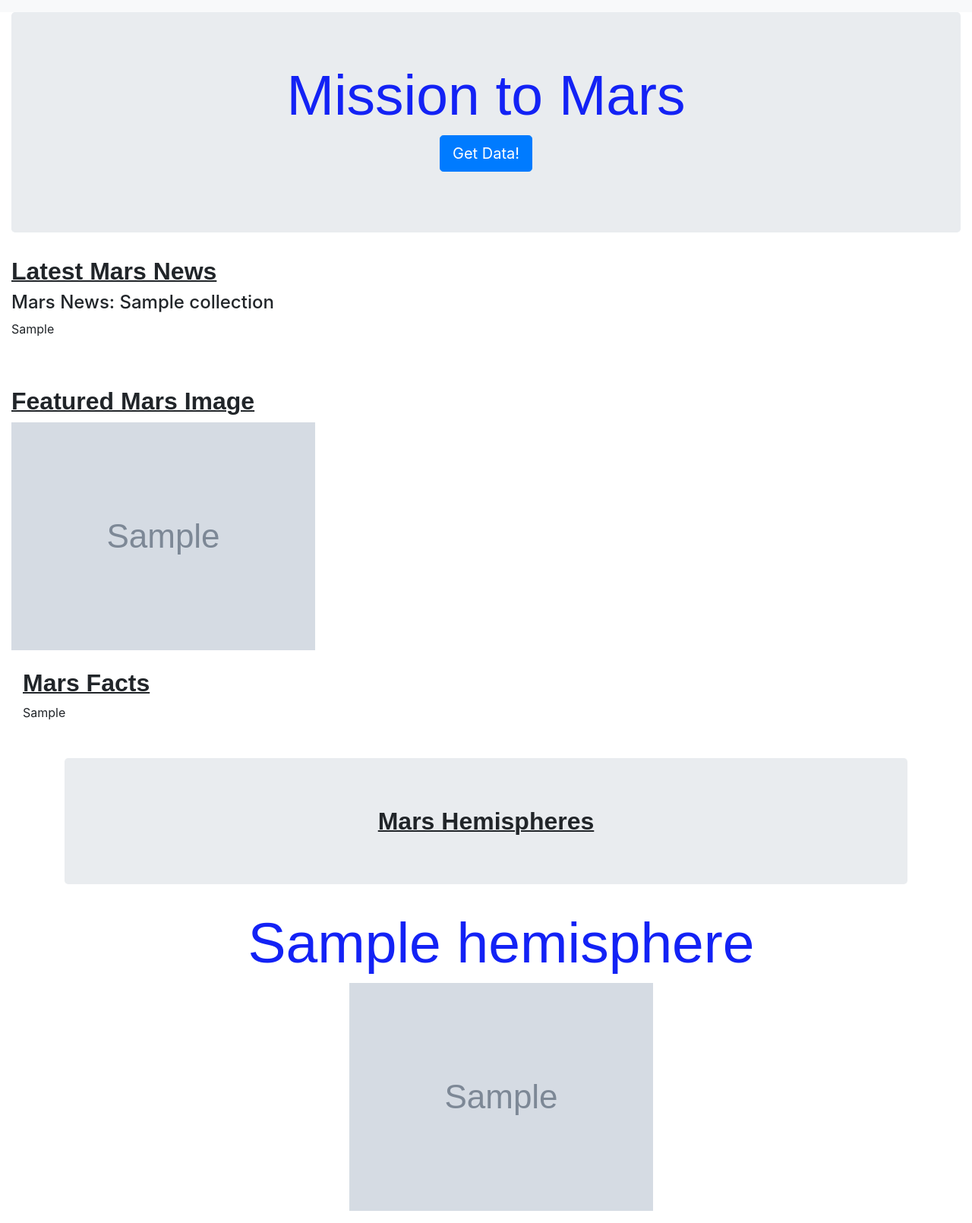
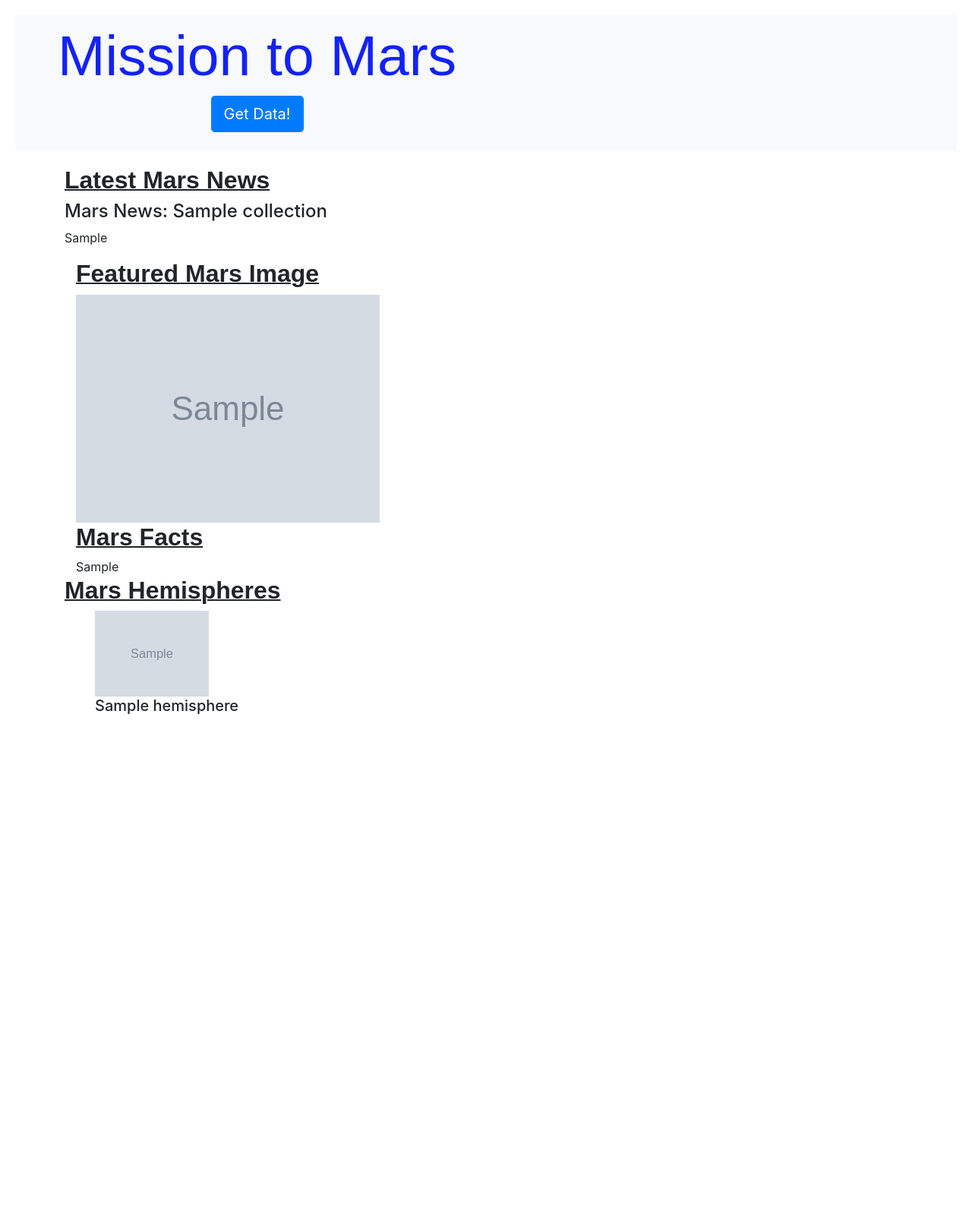
Before and after one commit to MarcLeslie/web-scraping-challenge, a Flask app: page / in a window 1280 px wide. Shown: the whole page at 76% size. After the commit the page ends 940 px from the top, so only its background shows below. Run offline with Flask 2, Linux system fonts and the light colour scheme; grey boxes marked "Sample" are stand-in pictures; a database or web service that is not in the repository returns one stand-in record (values such as "Sample title"); some libraries are stand-ins or nearby versions.

Commit message:
Getting there, very slowly

```diff
--- a/Mission_to_Mars/static/style.css
+++ b/Mission_to_Mars/static/style.css
@@ -12,3 +12,12 @@ h2 {
     text-decoration-line: underline;
     text-decoration-thickness: 2px;
 }
+
+header {
+    text-align: center;
+    padding: 20px;
+}
+
+.bottom-img {
+    width: 150px;
+}
--- a/Mission_to_Mars/templates/index.html
+++ b/Mission_to_Mars/templates/index.html
@@ -7,16 +7,20 @@
     <meta charset="UTF-8">
     <link rel="stylesheet" href="https://stackpath.bootstrapcdn.com/bootstrap/4.3.1/css/bootstrap.min.css" integrity="sha384-ggOyR0iXCbMQv3Xipma34MD+dH/1fQ784/j6cY/iJTQUOhcWr7x9JvoRxT2MZw1T" crossorigin="anonymous">
     <link rel="stylesheet" type="text/css" href="{{ url_for('static',filename='style.css') }}">
-    <title>Mission to Mars</title>
+    <title>Hey, who wants to go Mars?</title>
   </head>
 
 <!-- NAV BAR -->
   <header>
     <nav class="navbar navbar-expand-lg navbar-light bg-light">
-      <!-- <a class="navbar-brand" href="#">Navbar</a> -->
       <button class="navbar-toggler" type="button" data-toggle="collapse" data-target="#navbarSupportedContent" aria-controls="navbarSupportedContent" aria-expanded="false" aria-label="Toggle navigation">
         <span class="navbar-toggler-icon"></span>
       </button>
+      <!-- ISSUE TO FIX: WHY WILL THIS HEADER AND BUTTON NOT CENTER-->
+      <ul>
+        <h1>Mission to Mars</h1>
+        <a class="btn btn-primary btn-lg" href="/scrape" role="button">Get Data!</a>
+      </ul>
     </nav>
   </header>
 
@@ -24,56 +28,51 @@
 <!-- BODY -->
 
 <body>
-  <div class="container-fluid">
-    <div class="jumbotron text-center">
-      <h1>Mission to Mars</h1>
-      <p><a class="btn btn-primary btn-lg" href="/scrape" role="button">Get Data!</a></p>
-    </div>
+  <div class = "cont-adjust">
+    <div class="container">
 
       <!-- NEWS-->
+      <div class= "row">
+        <div class= "col-md-12">
           <h2>Latest Mars News</h2>
           <h4>Mars News: {{mars.news_title}}</h4>
           <p>{{mars.news_paragraph}}</p>
-    <br>
-    <br>
+        </div>
+      </div>
 
+      <!-- CURRENT IMAGE AND FACTS-->
+      <div class="row">
+        <div class= "col-md-12">
           <!-- CURRENT IMG -->
+          <div class= "col-md-4">
             <h2>Featured Mars Image</h2>
             <img src="{{mars.featured_image}}" alt="">
-    <br>
-    <br>
+          </div>
 
           <!-- MARS FACTS-->
-    <div class="col-md-3">
+          <div class= "col-md-6">
             <h2>Mars Facts</h2>
             {{ mars.mars_facts | safe}}
           </div>
-    <br>
-    <br>
+        </div>
+      </div>
 
-
-    <div class="container text-center">
-      <h2 class="jumbotron">Mars Hemispheres</h2>
+      <!-- HEMIS -->
+      <div class="row">
+        <div class= "col-md-12">
+          <h2>Mars Hemispheres</h2>
           <div>
             <ul style="list-style: none;">
               {% for hemisphere in mars.mars_hemi_image_urls %}
-            <h1> {{hemisphere.title}} </h1>
-            <img src="{{ hemisphere.img_url }}" alt="***" >
-
+              <img src="{{ hemisphere.img_url }}" alt="" class="bottom-img">
+              <h5> {{hemisphere.title}} </h5>
               {% endfor %}
             </ul>
           </div>
         </div>
+      </div>
+    </div>
+  </div>
+</body>
 
-
-
-
-
-
-
-
-
-  </div>
-
-</body>
 </html>
```
Lines whose indentation alone changed are shown as unchanged.
